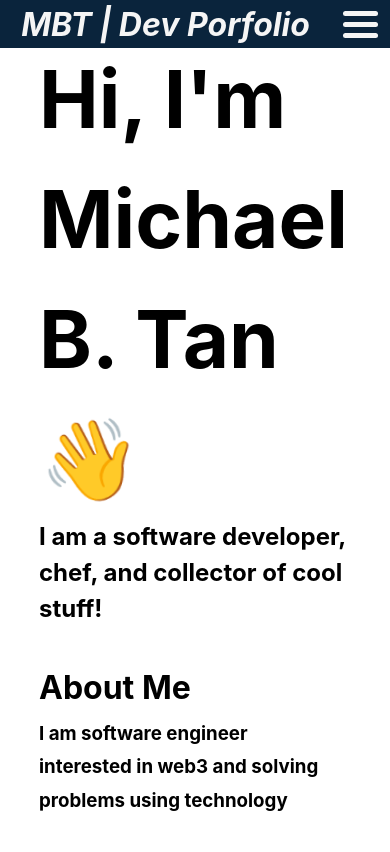
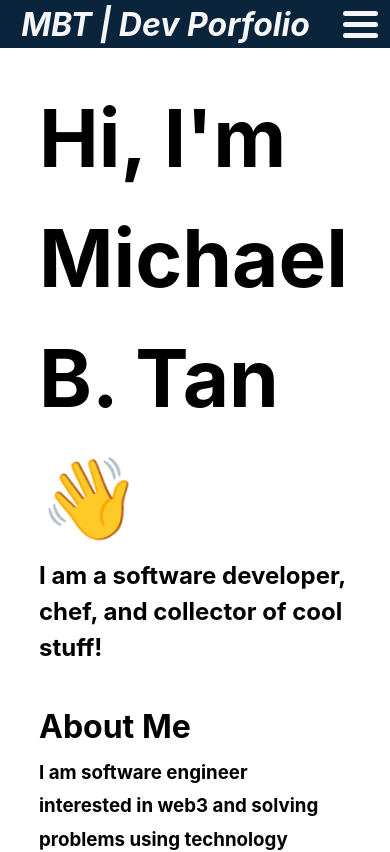
Before and after one commit to mikebtan/michaelbtan.com, a React (Create React App) app in the folder michaelbtan.com/: page / in a window 390 px wide. Shown: the top 852 px of the page. Built offline with nearby package versions, Linux system fonts and the light colour scheme.

Commit message:
header responsive

```diff
--- a/michaelbtan.com/src/components/Header/Header.css
+++ b/michaelbtan.com/src/components/Header/Header.css
@@ -69,3 +69,9 @@ to   { opacity: 1; }
    60% { transform: rotate( 0.0deg) }
   100% { transform: rotate( 0.0deg) }
 }
+
+@media (max-width: 650px) {
+  .header_container {
+    padding-top: 20%;
+  }
+}
--- a/michaelbtan.com/src/components/Header/Header.js
+++ b/michaelbtan.com/src/components/Header/Header.js
@@ -7,7 +7,7 @@ export default function Header() {
     <div className="header">
       <div className="header_container">
         <h1 className="header_title">Hi, I'm Michael B. Tan <span className="wave">👋</span></h1>
-        <h2>I am a software developer, chef, and collector of cool stuff!</h2>
+        <h2 className="header_sub_title">I am a software developer, chef, and collector of cool stuff!</h2>
       </div>
     </div>
   )
```
